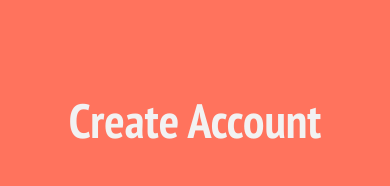
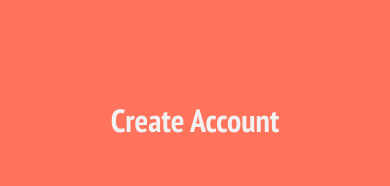
Before and after one commit to LPofc/SignUpForm, a plain HTML site: page index.html in a window 390 px wide. Shown: the top 186 px of the page. Drawn offline with Linux system fonts and the light colour scheme.

Commit message:
Created-Responsive-For-Mobile

```diff
--- a/CSS/index.css
+++ b/CSS/index.css
@@ -18,8 +18,9 @@ main{
 }
 main h1{
     color: #F2F2F2;
-    font-size: 3rem;
+    font-size: 4rem;
     margin-bottom: 3rem;
+    text-align: center;
 }
 main .social-media{
     display: flex;
@@ -121,3 +122,8 @@ section.images .circle{
         background: #FF735D;
     }
 }
+@media only screen and (max-width: 450px){
+    main h1{
+        font-size: 2rem;
+    }
+}
```
